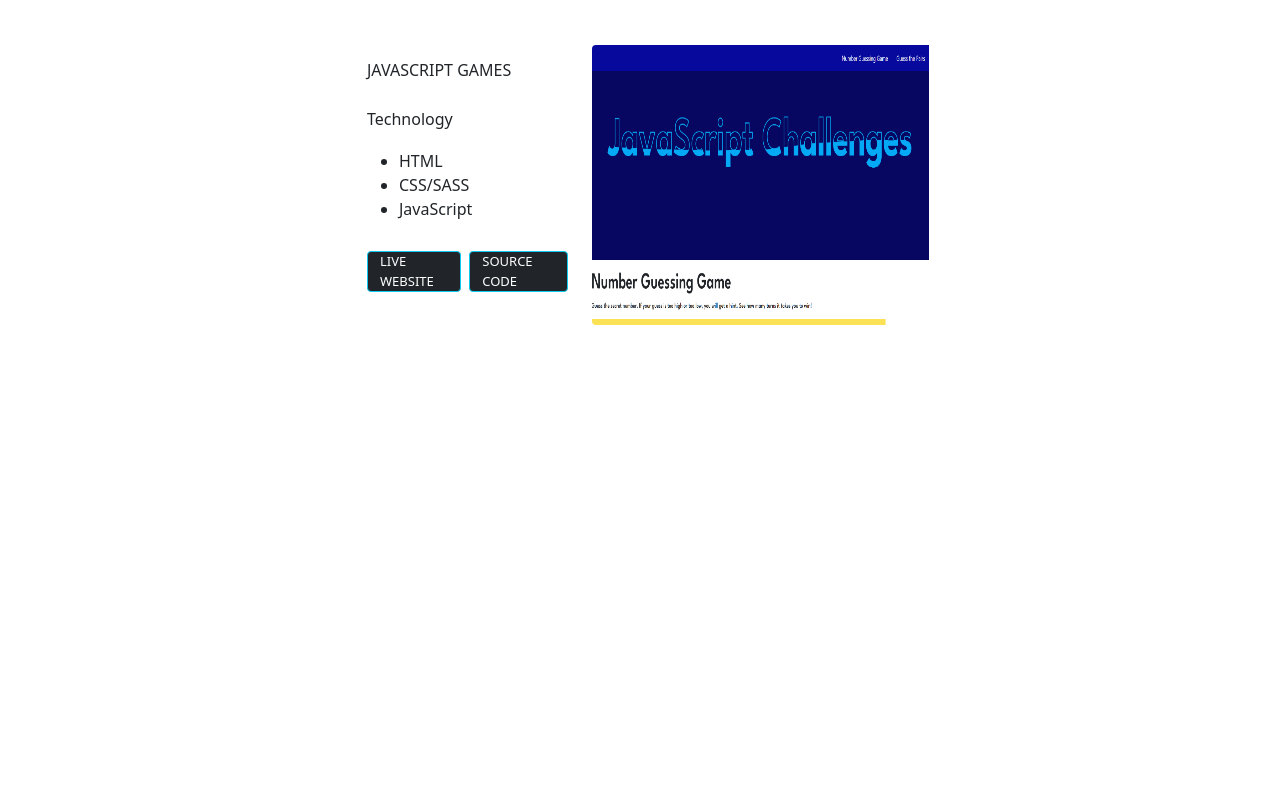
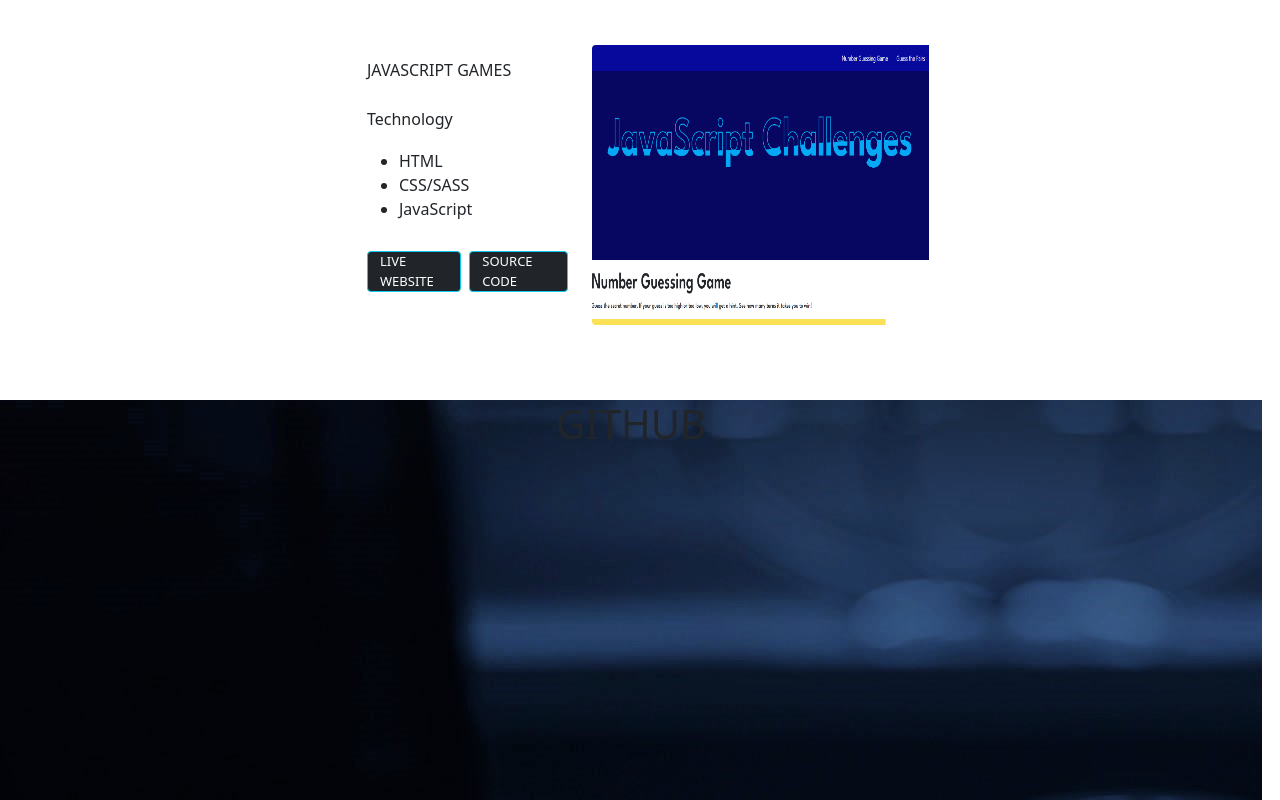
Before and after one commit to pvdhatri/projectsportfolio, a plain HTML site: page index.html in a window 1280 px wide. Shown: the part 1039-1839 px from the top of the page. Before the commit the page ends 1439 px from the top, so only its background shows below. Drawn offline with Linux system fonts and the light colour scheme; a web font is replaced by a local one.

Commit message:
initial commit

```diff
--- a/index.html
+++ b/index.html
@@ -32,6 +32,14 @@ Oswald:wght@200&family=Oxanium&family=Poppins&display=swap" rel="stylesheet"></h
             margin-top: 30px;
             margin-bottom: 30px;
         }
+        #github{
+          width: 1262px;
+          height: 400px;
+          background-image:url(wallpaper3.jpg);
+          background-color: #ffffff10;
+          backdrop-filter: blur(1000px);
+          -webkit-backdrop-filter: blur(1200px);
+        }
     </style>
 <div class="example1">
   <h3 style="color: rgb(43, 255, 191);"><strong>< DHATRI PADMAVENKATA ></strong></h3>
@@ -52,8 +60,7 @@ Oswald:wght@200&family=Oxanium&family=Poppins&display=swap" rel="stylesheet"></h
 
 <div id="projectSection">
   <h1 style="text-align: center; margin-bottom: 40px;">Projects</h1>
-
-<div class="d-flex justify-content-around" style="margin-bottom: 40px;">
+  <div class="d-flex justify-content-around" style="margin-bottom: 40px;">
     <div class="card mb-3" style="max-width: 580px; height: 300px; border-color: white;">
         <div class="row g-0">
             <div class="col-md-5">
@@ -106,10 +113,8 @@ Oswald:wght@200&family=Oxanium&family=Poppins&display=swap" rel="stylesheet"></h
           </div>
         </div>
     </div>
-</div>
-
-
-<div class="d-flex justify-content-around" style="margin-bottom: 40px;">
+  </div>
+  <div class="d-flex justify-content-around" style="margin-bottom: 40px;">
     <div class="card mb-3" style="max-width: 580px; height: 300px; border-color: white;">
         <div class="row g-0">
             <div class="col-md-5">
@@ -136,9 +141,14 @@ Oswald:wght@200&family=Oxanium&family=Poppins&display=swap" rel="stylesheet"></h
           </div>
         </div>
     </div>
+  </div>
 </div>
 
+<div id="github">
+  <h1 style="text-align: center; margin-bottom: 40px;">GITHUB</h1>
+
 </div>
+
 <script>
   function myFunction() {
     document.getElementById("projectSection").style.display = "block";
```
Also changed, not shown: githubimg.png (added).
